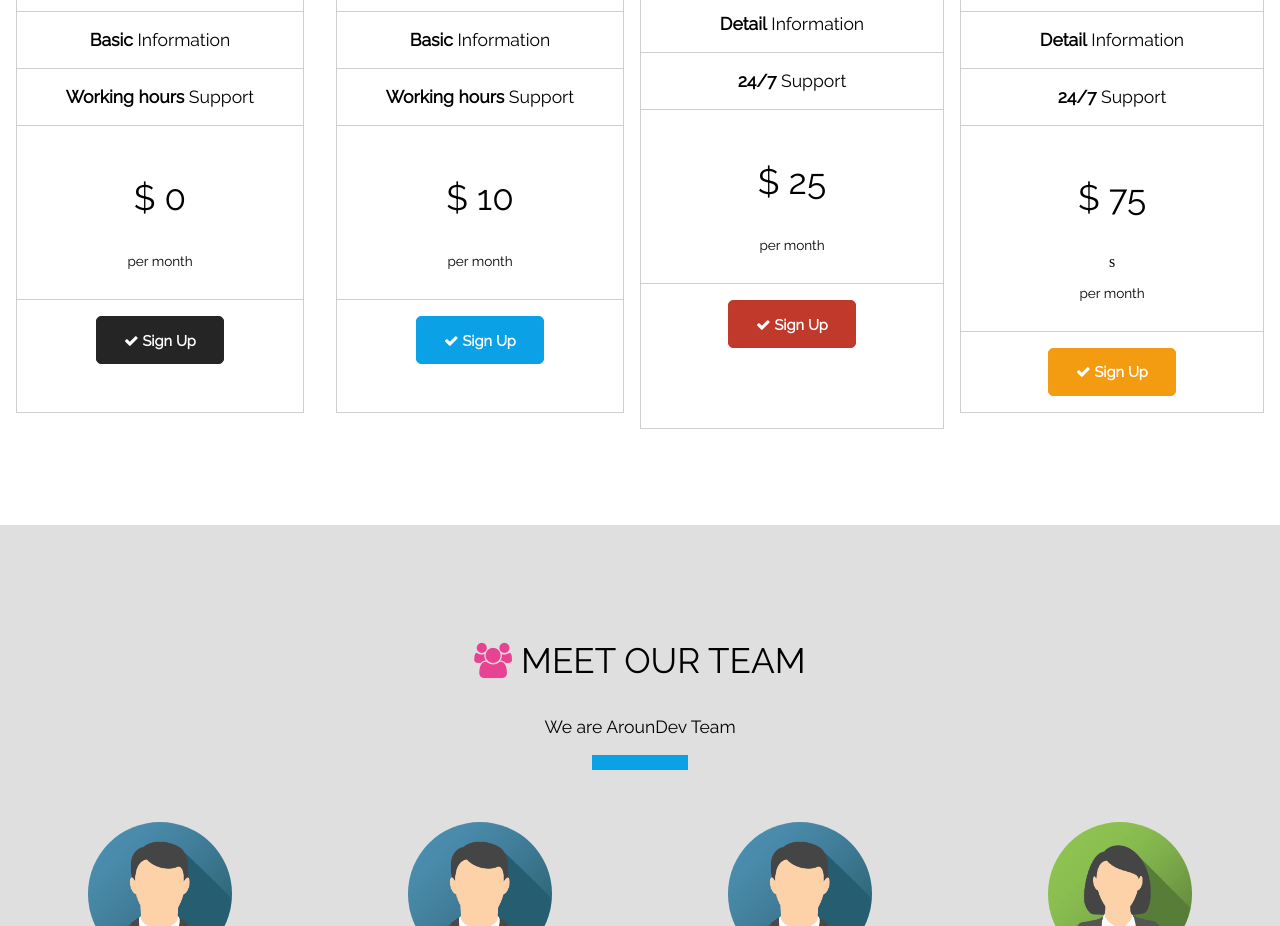
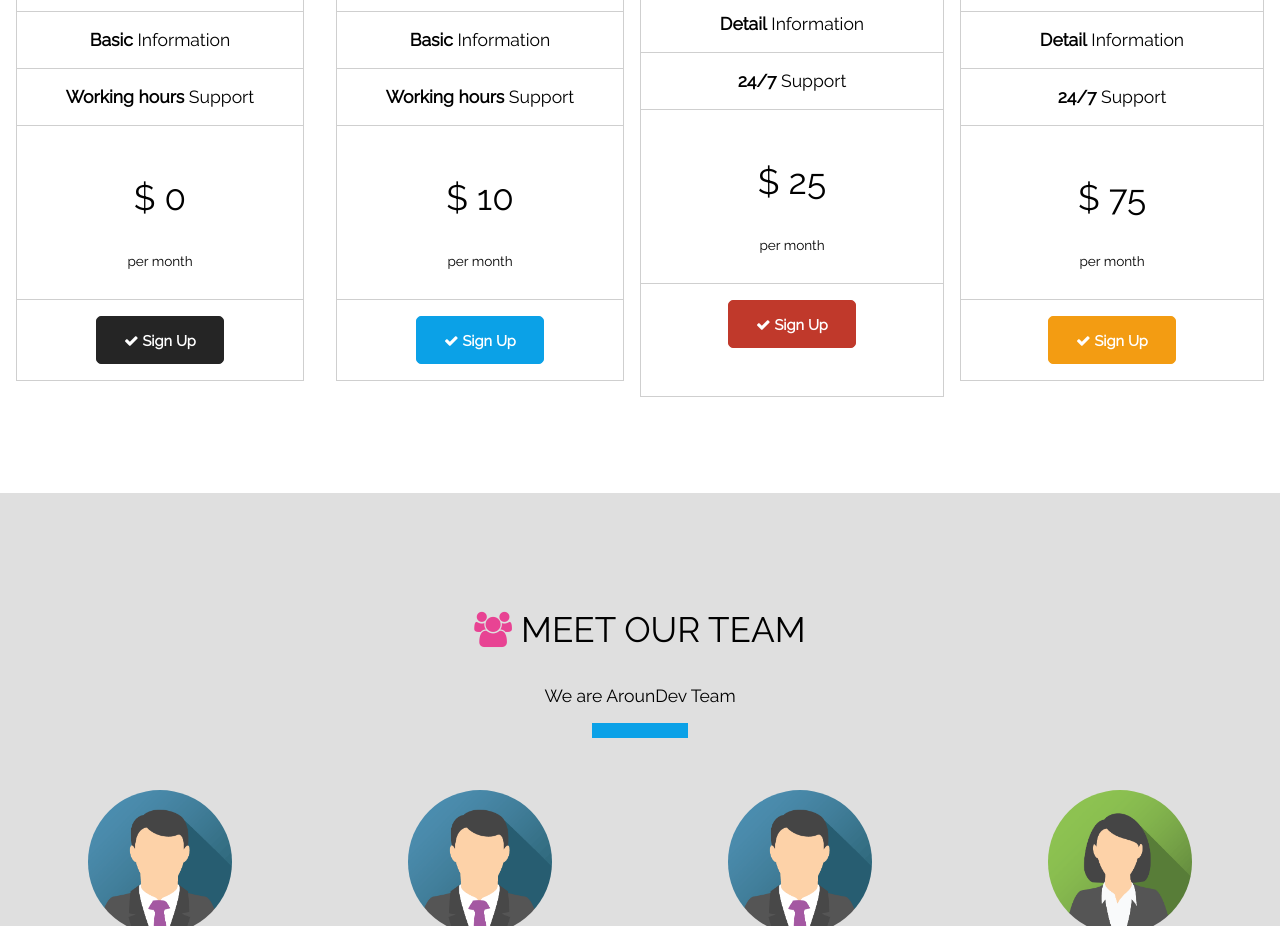
Before and after one commit to ghostbbbmt/FlexCSS, a plain HTML site: page index.html in a window 1280 px wide. Shown: the part 2900-3826 px from the top of the page. Drawn offline with nearby package versions, Linux system fonts and the light colour scheme.

Commit message:
Fix redundant character and increase the shadow

```diff
--- a/css/color.css
+++ b/css/color.css
@@ -98,5 +98,5 @@
 
 .shadow-hover:hover {
     border-color: transparent;
-    box-shadow: 0 4px 8px 0 #00000033, 0 6px 20px 0 #00000030;
+    box-shadow: 0 8px 10px 0 #00000033, 0 10px 30px 0 #00000030;
 }
--- a/index.html
+++ b/index.html
@@ -212,7 +212,7 @@
                                 <h3 id="premium-support"> <span class="text-bold">24/7</span> Support </h3>
                             </div>
                             <div class="container-fluid-sm border-bottom border-light-gray">
-                                <h1 id="premium-price">$ 75</span></h1>s<p>per month</p>
+                                <h1 id="premium-price">$ 75</span></h1><p>per month</p>
                             </div>
                             <div class="container-sm">
                                 <button id="button-signup-premium" class="btn btn-sm btn-rounded bg-yellow text-white border-yellow hover-light">
```
